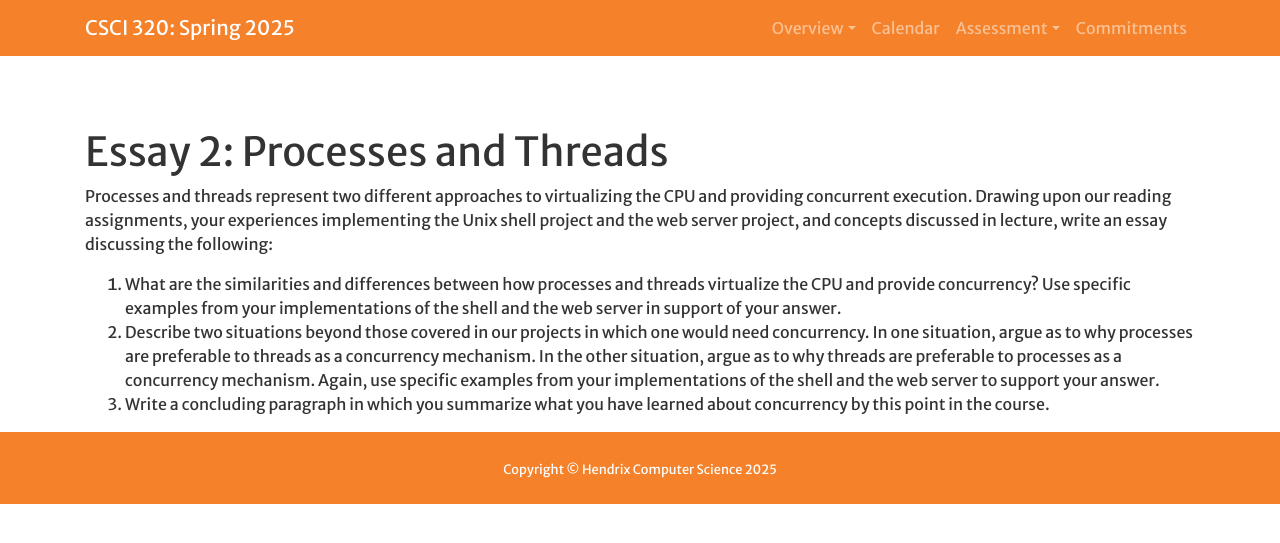
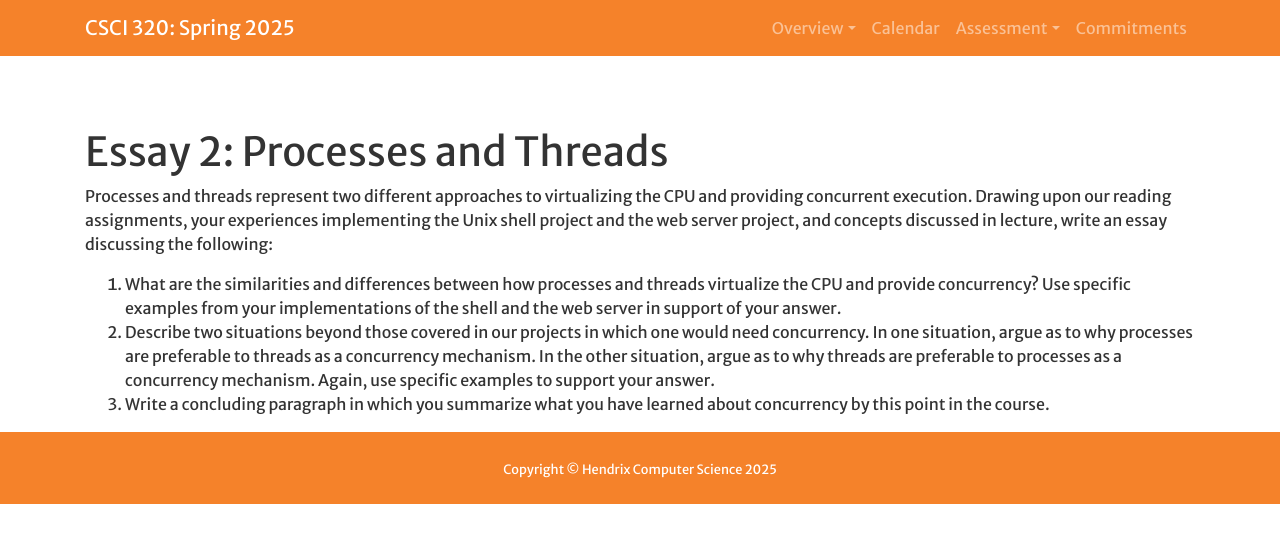
Before and after one commit to Hendrix-CS/csci320, a Jekyll site: the page built from essays/essay2.md, in a window 1280 px wide. Shown: the top 543 px of the page. Built offline with Jekyll 4.4.1, drawn with Linux system fonts in a browser that asks for light colours; a script that is not in the unit is left out.

Commit message:
Slight edit to essay 2

```diff
--- a/essays/essay2.md
+++ b/essays/essay2.md
@@ -15,7 +15,6 @@ the web server in support of your answer.
 2. Describe two situations beyond those covered in our projects in which one would need
 concurrency. In one situation, argue as to why processes are preferable to threads as a
 concurrency mechanism. In the other situation, argue as to why threads are preferable to
-processes as a concurrency mechanism. Again, use specific examples from your implementations
-of the shell and the web server to support your answer.
+processes as a concurrency mechanism. Again, use specific examples to support your answer.
 3. Write a concluding paragraph in which you summarize what you have learned about
 concurrency by this point in the course.
```
